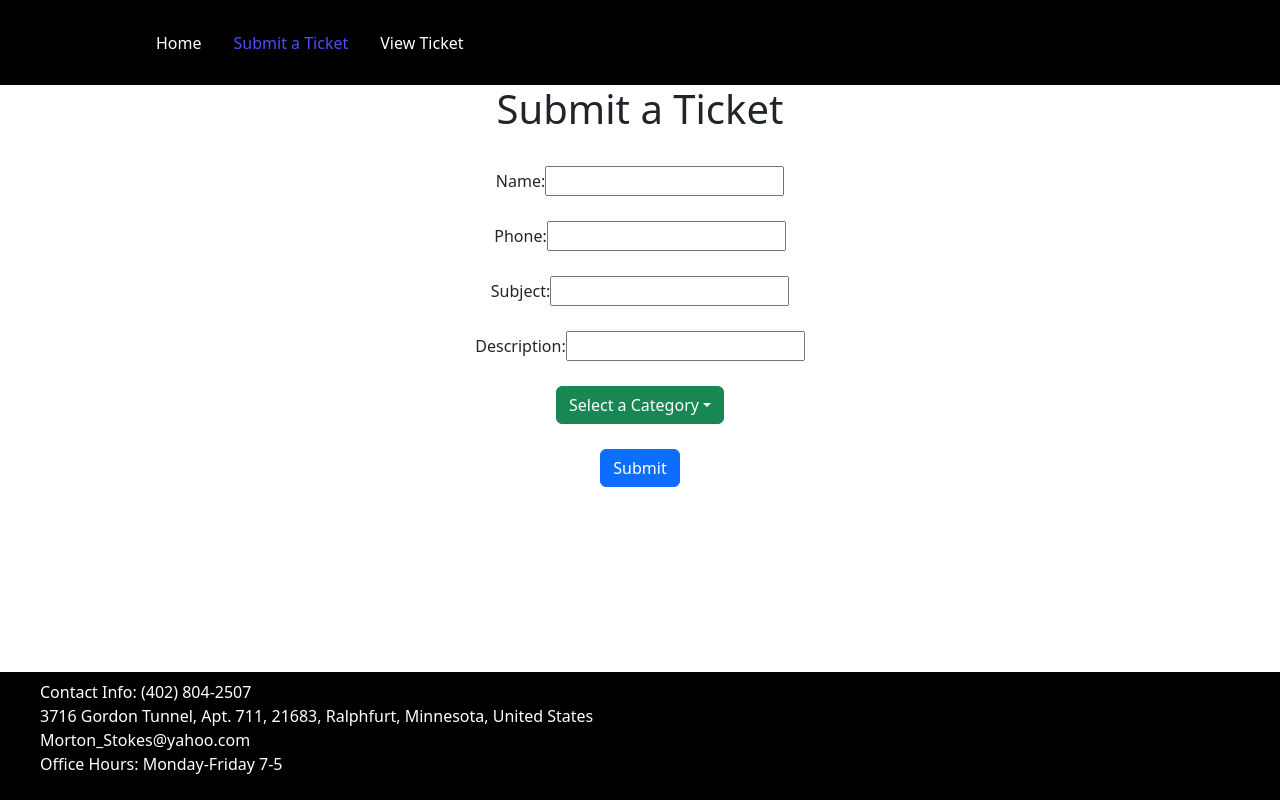
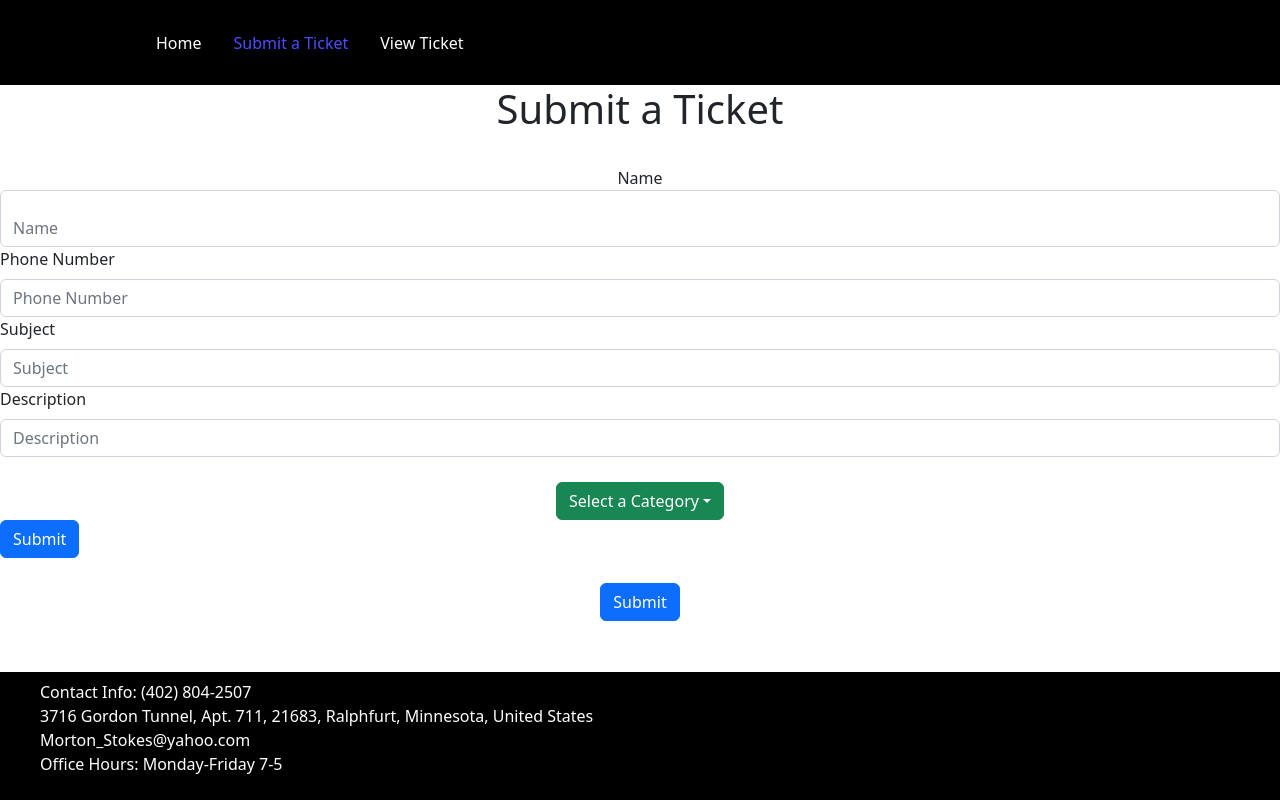
Before and after one commit to joboot/hci-program-2, a React (Create React App) app in the folder hci-program-2/: page /input_form in a window 1280 px wide. Built offline with nearby package versions, Linux system fonts and the light colour scheme.

Commit message:
Started redoing the code to be similar to video

```diff
--- a/hci-program-2/src/pages/input_form.js
+++ b/hci-program-2/src/pages/input_form.js
@@ -16,14 +16,93 @@ const InputForm = () => {
 		navigate(path);
 	}
 
+	const handleOnChange = e =>{
+		const {name, value} = e.target
+	}
+
 	const onSubmit = () => {
 		//put save state here
 		routeChange()
 		console.log("Submitted ticket");
-		JSON.stringify({ id: "nextID", subject: "subject", type: "type", name: "name", phone: "phone", date: "date" })
+		JSON.stringify({ "id": "nextID", "subject": "subject", "type": "type", "name": "name", "phone": "phone", "date": "date" })
 	};
 
 	return (
+		<div>
+			<h1>
+				Submit a Ticket
+			</h1>
+
+			<Form autocomplete="off" onSubmit={onSubmit}>
+				<Form.Label id="form_item" class="d-flex justify-content-center" >
+           			Name
+          		</Form.Label>
+				<Form.Control id="form_item" class="d-flex justify-content-center"
+					name="name"
+					//value={frmData.name}
+					onChange={handleOnChange}
+					placeholder="Name"
+					required
+				/>
+
+				<Form.Label>
+           			Phone Number
+          		</Form.Label>
+				<Form.Control
+					name="phone"
+					//value={frmData.phone}
+					onChange={handleOnChange}
+					placeholder="Phone Number"
+				/>
+
+				<Form.Label>
+           			Subject
+          		</Form.Label>
+				<Form.Control
+					name="Subject"
+					//value={frmData.Subject}
+					onChange={handleOnChange}
+					placeholder="Subject"
+					required
+				/>
+
+				<Form.Label>
+           			Description
+          		</Form.Label>
+				<Form.Control
+					name="Description"
+					//value={frmData.desc}
+					onChange={handleOnChange}
+					placeholder="Description"
+					required
+				/>
+
+				<div class="btn-group d-flex justify-content-center" id="form_item">
+				<Dropdown>
+					<Dropdown.Toggle variant="success" id="dropdown-basic">
+						Select a Category
+					</Dropdown.Toggle>
+
+					<Dropdown.Menu name = "type">
+						<Dropdown.Item href="#/action-1">Tech Issue</Dropdown.Item>
+						<Dropdown.Item href="#/action-2">Device Request</Dropdown.Item>
+					</Dropdown.Menu>
+				</Dropdown>
+				</div>
+
+				<Button type="button submit" class="btn btn-primary" onClick={routeChange}>
+					Submit
+				</Button>
+			</Form>
+
+			<div id="form_item" class="d-flex justify-content-center">
+				<Button type="button" class="btn btn-primary" onClick={routeChange}>
+					Submit
+				</Button>
+			</div>
+
+		</div>
+		/*
 		<div>
 			<h1>
 				Submit a Ticket
@@ -42,7 +121,7 @@ const InputForm = () => {
 				<Form>
 					<label>
 						Phone:
-						<input type="text" name="email" />
+						<input type="text" name="phone" />
 					</label>
 				</Form>
 			</div>
@@ -71,12 +150,13 @@ const InputForm = () => {
 						Select a Category
 					</Dropdown.Toggle>
 
-					<Dropdown.Menu>
+					<Dropdown.Menu name = "type">
 						<Dropdown.Item href="#/action-1">Tech Issue</Dropdown.Item>
 						<Dropdown.Item href="#/action-2">Device Request</Dropdown.Item>
 					</Dropdown.Menu>
 				</Dropdown>
 			</div>
+
 
 			<div id="form_item" class="d-flex justify-content-center">
 				<Button type="button" class="btn btn-primary" onClick={routeChange}>
@@ -85,6 +165,7 @@ const InputForm = () => {
 			</div>
 
 		</div>
+		*/
 	);
 	// This is the code for the input form where you can type in your name, phone, subject, and description on the webpage. Also includes buttons via bootstrap that a user can click on.
 };
```
